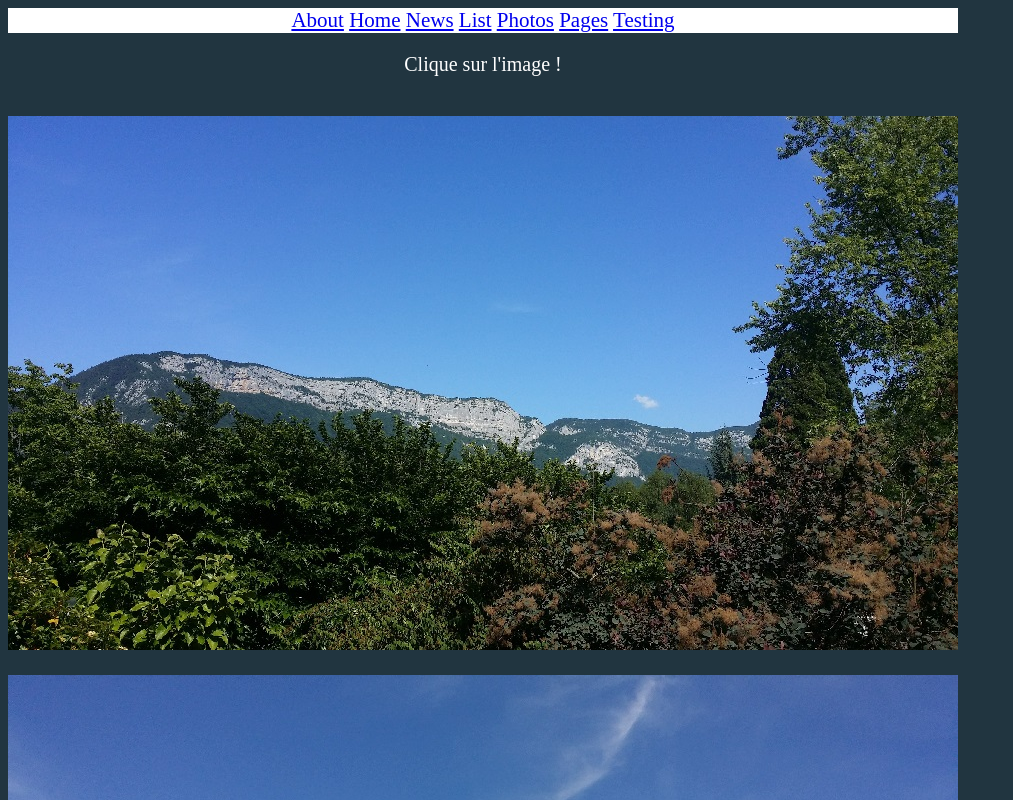
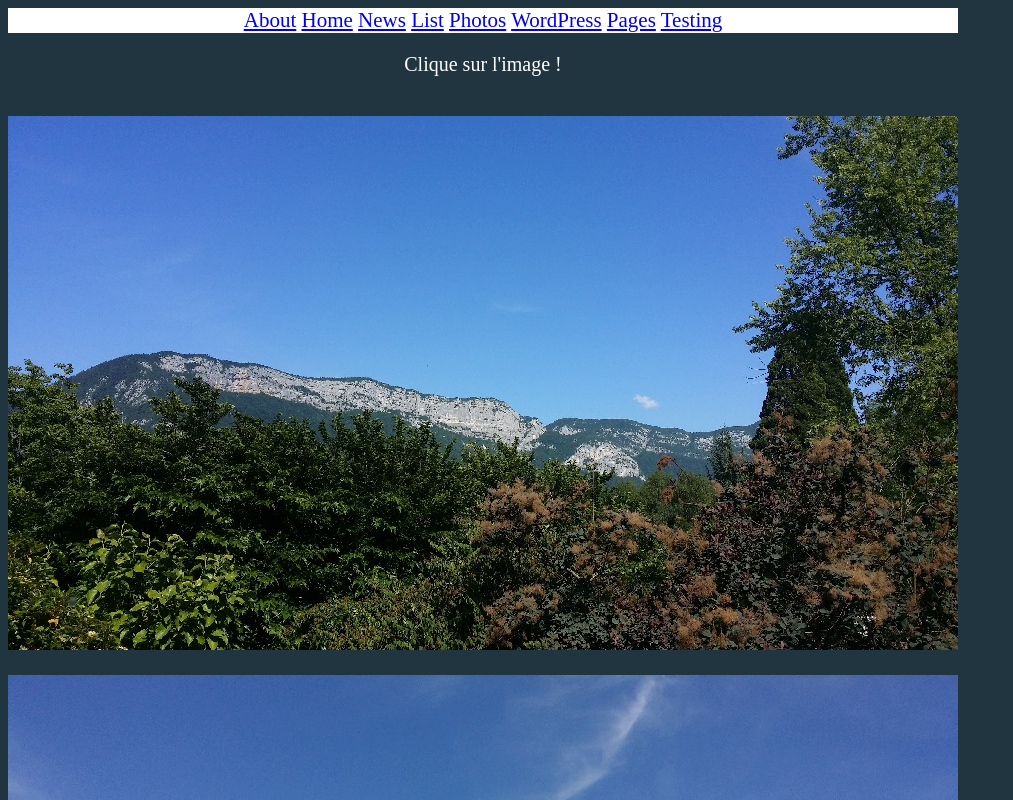
Before and after one commit to apgobert/Infinity2.0, a plain HTML site: page www/Photos/index.html in a window 1280 px wide. Shown: the top 800 px of the page, without its empty margins (0-1013 px from the left). Drawn offline with nearby package versions, Linux system fonts and the light colour scheme.

Commit message:
lien wordpress

```diff
--- a/www/Photos/index.html
+++ b/www/Photos/index.html
@@ -25,6 +25,7 @@
         <a href="../News.html">News</a>
         <a href="../List/index.html">List</a>
         <a href="../Photos/index.html">Photos</a>
+        <a href="https://itnewsdelasemaine.wordpress.com/">WordPress</a>
         <a href="../Pages/Pages.html">Pages</a>
         <a href="../Testing/index.html">Testing</a>
     </div>
```
Also changed, not shown: www/Pages/Pages.html (+1 -1 lines).
